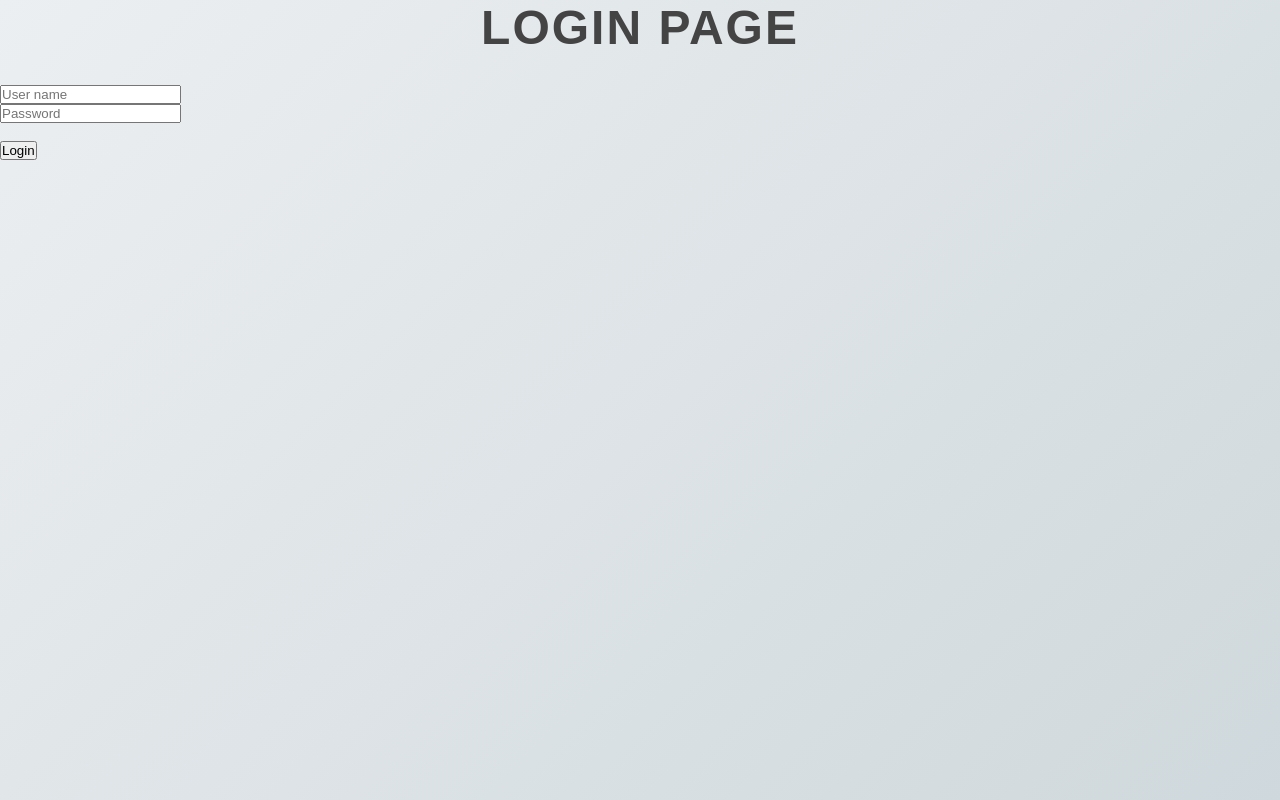
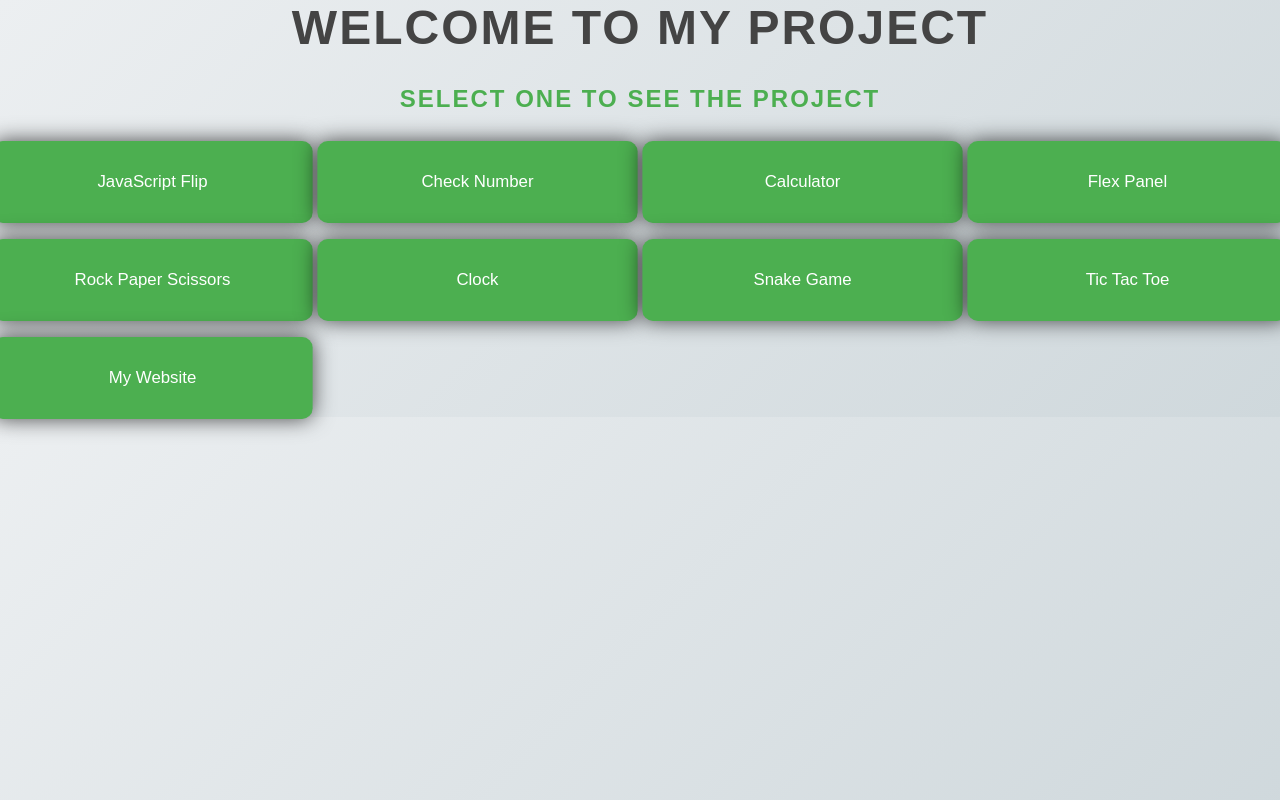
Before and after one commit to mishrarishav/Html_Js_projects.github.io, a plain HTML site: page index.html in a window 1280 px wide. Drawn offline with Linux system fonts and the light colour scheme.

Commit message:
updated front page to direct show

```diff
--- a/index.html
+++ b/index.html
@@ -1,65 +1,58 @@
-<html>
+<!DOCTYPE html>
+<html lang="en">
+<head>
+    <meta charset="UTF-8">
+    <meta http-equiv="X-UA-Compatible" content="IE=edge">
+    <meta name="viewport" content="width=device-width, initial-scale=1.0">
+    <title>Success Page</title>
 
-<head>
     <link rel="stylesheet" href="welcome/styles.css">
-	<title>Login page</title>
 </head>
-<script type="text/javascript">
-	var input = document.getElementById("password");
-
-// Execute a function when the user presses a key on the keyboard
-input.addEventListener("keypress", function(event) {
-  // If the user presses the "Enter" key on the keyboard
-  if (event.key === "Enter") {
-    // Cancel the default action, if needed
-    event.preventDefault();
-    // Trigger the button element with a click
-    document.getElementById("button").click();
-  }
-});
-	function display(form) {
-		if (form.username.value == "root") {
-			if (form.password.value == "pass") {
-				location = "welcome/page2.html"
-			} else {
-				alert("Invalid Password")
-			}
-		} else {
-			alert("Invalid Username")
-		}
-	}
-</script>
 
 <body>
     <div class="container">
-		<div class="screen">
-			<div class="screen__content">
-				<form class="login">
-					<h1>Login Page</h1>
-					<div class="login__field">
-						<i class="login__icon fas fa-user"></i>
+        <form>
+            <h1>Welcome to My Project</h1>
+            <h2>Select One to See the Project</h2>
 
-						<input type="text" class="login__input" placeholder="User name" name="username"/>
+            <div class="grid-container">
+                <div class="grid-item">
+                    <a class="project-link" href="..\Card-Flip\JavaScript Array Card Flip.html">JavaScript Flip</a>
                 </div>
-					<div class="login__field">
-						<i class="login__icon fas fa-lock"></i>
 
-						<input id="password" type="password" name="password" class="login__input" placeholder="Password" />
+                <div class="grid-item">
+                    <a class="project-link" href="..\Arrays\index-array.html">Check Number</a>
                 </div>
-					<br>
-					<input class="button__icon fas fa-chevron-right" id="button" type="button" value="Login" onClick="display(this.form)"/>
 
-				</form>
+                <div class="grid-item">
+                    <a class="project-link" href="..\Calculator\index.html">Calculator</a>
+                </div>
 
+                <div class="grid-item">
+                    <a class="project-link" href="..\Flex-Panel-Gallery\index.html">Flex Panel</a>
                 </div>
-			<div class="screen__background">
-				<span class="screen__background__shape screen__background__shape4"></span>
-				<span class="screen__background__shape screen__background__shape3"></span>
-				<span class="screen__background__shape screen__background__shape2"></span>
-				<span class="screen__background__shape screen__background__shape1"></span>
+
+                <div class="grid-item">
+                    <a class="project-link" href="..\Rock-Paper-Scissors\taskagıtmakas.html">Rock Paper Scissors</a>
+                </div>
+
+                <div class="grid-item">
+                    <a class="project-link" href="..\JS-and-CSS-Clock\index.html">Clock</a>
+                </div>
+
+                <div class="grid-item">
+                    <a class="project-link" href="..\SnakeGame\index.html">Snake Game</a>
+                </div>
+
+                <div class="grid-item">
+                    <a class="project-link" href="..\ticTakToe\index.html">Tic Tac Toe</a>
+                </div>
+
+                <div class="grid-item">
+                    <a class="project-link" href="..\frontpage\index.html">My Website</a>
                 </div>
             </div>
+        </form>
     </div>
 </body>
-
 </html>
```
Lines whose indentation alone changed are shown as unchanged.
